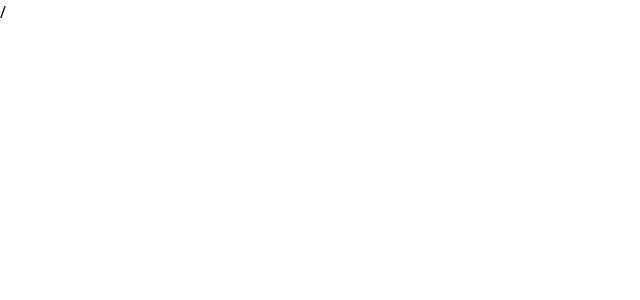
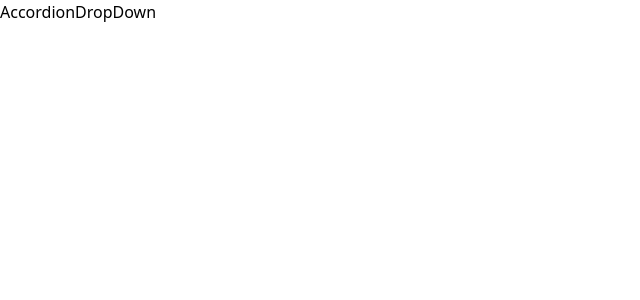
Before and after one commit to mohammadhoseinbaba/Comps, a React (Create React App) app: page / in a window 1280 px wide. Shown: the top 300 px of the page, without its empty margins (0-640 px from the left). Built offline with nearby package versions, Linux system fonts and the light colour scheme.

Commit message:
routering

```diff
--- a/src/App.js
+++ b/src/App.js
@@ -1,13 +1,23 @@
 import AccordionPage from "./Pages/AccordionPage"
-import ButtonPage from "./Pages/ButtonPage"
 import DropDownPage from "./Pages/DropDownPage"
+import Link from "./Components/Link"
+import Route from "./Components/Route"
 
 function App (){
-    return <div>
-        {/* <div><ButtonPage /></div>
-        <div><AccordionPage /></div>
-        <div><DropDownPage/></div> */}
+    return(
 
+    <div>
+<Link to="/accordion" >Accordion</Link>
+<Link to="/dropdown">DropDown</Link>
+    <div>
+<Route path="/accordion">
+<AccordionPage/>
+</Route>
+<Route path="/dropdown">
+    <DropDownPage/>
+</Route>
     </div>
+</div>
+)
 }
 export default App
--- /dev/null
+++ b/src/Components/Link.js
@@ -0,0 +1,14 @@
+import { useContext } from "react";
+import NavigationContext from "../Context/Navigation";
+
+function Link ({to , children }){
+    const {navigate} = useContext(NavigationContext)
+
+    const handleclick=(event)=>{
+    event.preventDefault();
+
+    navigate(to)
+    }
+return <a onClick={handleclick} href={to}>{children}</a>
+}
+export default Link
--- /dev/null
+++ b/src/Components/Route.js
@@ -0,0 +1,11 @@
+import { useContext } from "react";
+import NavigationContext from "../Context/Navigation";
+
+function Route({path,children}){
+const {currentPath}=useContext(NavigationContext)
+if( path===currentPath ){
+    return children
+}
+return null;
+}
+export default Route
--- a/src/Context/Navigation.js
+++ b/src/Context/Navigation.js
@@ -3,19 +3,24 @@
 const NavigationContext=createContext()
 const NavigationProvider=({children})=>{
 const [currentPath , setCurrrentPath ]=useState(window.location.pathname)
+
 useEffect(()=>{
     const handler =()=>{
 setCurrrentPath(window.location.pathname)
     }
-    window.addEventListener('popstate',handler)
+    window.addEventListener('popState',handler)
 return ()=>{
-    window.removeEventListener('popstate', handler)
+    window.removeEventListener('popState', handler)
 }
 
 },[])
 
-    return <NavigationContext.Provider value={{}}>
-        {currentPath}
+const navigate = (to)=>{
+window.history.pushState({},'',to)
+setCurrrentPath(to)
+}
+
+    return <NavigationContext.Provider value={{currentPath , navigate }}>
         {children}
     </NavigationContext.Provider>
 }
--- a/src/index.js
+++ b/src/index.js
@@ -8,6 +8,8 @@
 const el = document.getElementById('root')
 const root = ReactDOM.createRoot(el)
 root.render(
-    <NavigationProvider><App /></NavigationProvider>
+    <NavigationProvider>
+        <App />
+    </NavigationProvider>
 
 )
```
